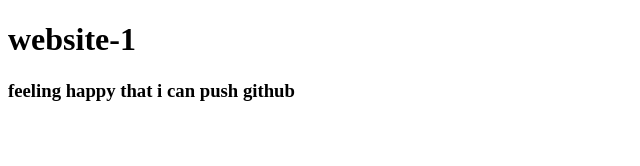
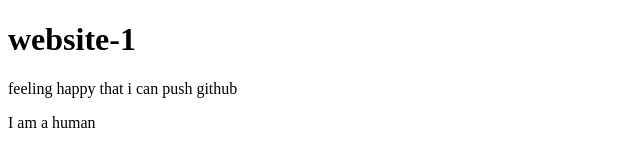
Before and after one commit to muhidhossain/website-1, a plain HTML site: page index.html in a window 1280 px wide. Shown: the whole page, without its empty margins (0-640 px from the left). Drawn offline with Linux system fonts and the light colour scheme.

Commit message:
somethin new

```diff
--- a/index.html
+++ b/index.html
@@ -7,6 +7,7 @@
 </head>
 <body>
     <h1>website-1</h1>
-    <h3>feeling happy that i can push github</h3>
+    <p>feeling happy that i can push github</p>
+    <p>I am a human</p>
 </body>
 </html>
```
